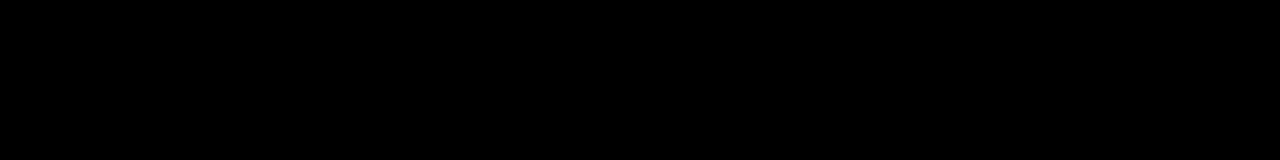
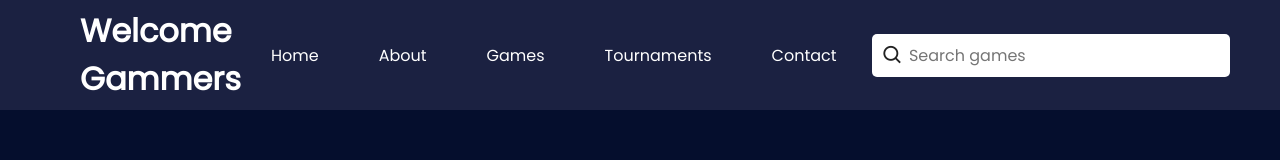
Before and after one commit to ManavRai2104/Let-s_Play, a plain HTML site: page index.html in a window 1280 px wide. Drawn offline with nearby package versions, Linux system fonts and the light colour scheme.

Commit message:
Header Done

```diff
--- a/index.html
+++ b/index.html
@@ -5,14 +5,31 @@
     <meta name="viewport" content="width=device-width, initial-scale=1.0">
     <title>Let's Play</title>
     <link rel="stylesheet" href="style.css">
+    <link href='https://unpkg.com/boxicons@2.1.4/css/boxicons.min.css' rel='stylesheet'>
 </head>
 <body>
 
 <header>
+    <a href="#" class="logo">Welcome Gammers</a>
+    <ul class="nav">
+        <li><a href="#">Home</a></li>
+        <li><a href="#">About</a></li>
+        <li><a href="#">Games</a></li>
+        <li><a href="#">Tournaments</a></li>
+        <li><a href="#">Contact</a></li>
+    </ul>
 
+    <div class="action">
+        <div class="searchbox">
+            <a href="#"><i class='bx bx-search'></i></a>
+            <input type="text" placeholder="Search games">
+        </div>
+    </div>
+    <div class="toggleMenu"></div>
 </header>
 
 
+<!---          HOME BANNER STARTS FROM HERE NOW         -->
 
 
 
--- a/style.css
+++ b/style.css
@@ -1,8 +1,82 @@
+@import url('https://fonts.googleapis.com/css2?family=Poppins&display=swap');
+
+
 * {
     padding: 0;
     margin: 0;
+    box-sizing: border-box;
+    font-family: 'Poppins' , sans-serif;
 }
 
 body {
-    background-color: black;
+    background-color: #050e2d;
 }
+
+header {
+    position: fixed;
+    top: 0;
+    left: 0;
+    width: 100%;
+    padding: 7px 80px;
+    display: flex;
+    justify-content: space-between;
+    align-items: center;
+    background: #1b2141;
+    transition: 0.5s;
+    z-index: 1000;
+}
+
+header .logo {
+    position: relative;
+    color: #fff;
+    text-decoration: none;
+    font-size: 2em;
+    font-weight: 700;
+}
+
+header .nav {
+    display: flex;
+    justify-content:center ;
+    align-items: center;
+}
+
+header ul li {
+    list-style: none;
+    margin: 10px;
+}
+
+header ul li a {
+    color: #fff;
+    text-decoration: none;
+    padding: 10px 20px;
+    border-radius: 5px;
+}
+
+header ul li a:hover {
+    background: #1aeeef;
+    color: #050e2d;
+    box-shadow: 0 0 10rem #1aeeef;
+}
+
+header .action .searchbox {
+    padding: 5px;
+    margin: 5px;
+    display: flex;
+    justify-content: center;
+    align-items: center;
+    background: #fff;
+    border-radius: 5px;
+}
+
+header .action .searchbox i {
+    font-size: 1.4em;
+    margin: 5px;
+    color: #222;
+}
+
+header .action .searchbox input {
+    outline: none;
+    border: none;
+    font-size: 1em;
+    color: #222;
+}
```
